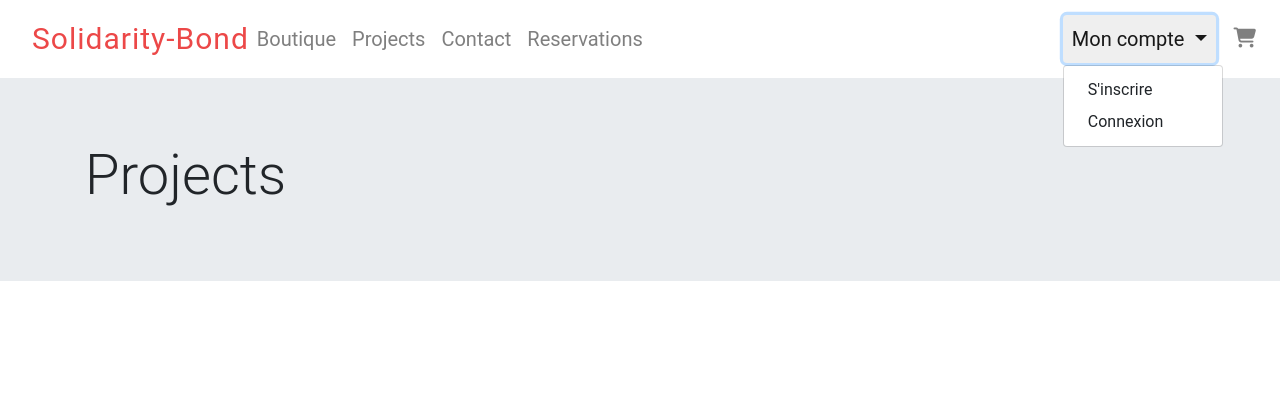
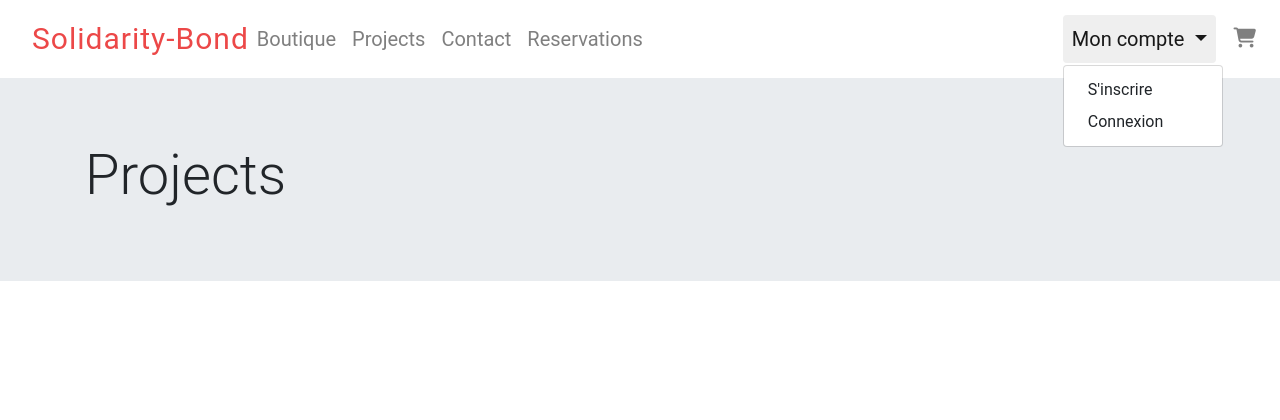
Before and after one commit to SamilErd/Solidarity-Bond, a Symfony app: template templates/project/projects.html.twig in a window 1280 px wide, after a click on "Mon compte". Shown: the top 420 px of the page. Run offline with Twig, Linux system fonts and the light colour scheme; the template is opened without the code that fills it, so the values that code supplies are empty; some libraries are stand-ins or nearby versions.

Commit message:
updating buttons

```diff
--- a/public/css/custom.css
+++ b/public/css/custom.css
@@ -821,3 +821,8 @@ hr.diviser {
    position: absolute;
    right: 0;
  }
+
+ .sbtn:focus {
+  outline:none;
+  box-shadow: none;
+}
--- a/templates/base.html.twig
+++ b/templates/base.html.twig
@@ -23,7 +23,7 @@
     <header class="navbar-mb">
 
          <nav class="navbar navbar-expand-lg navbar-light fixed-top">
-            <button class="navbar-toggler dropdown" type="button" data-toggle="collapse" data-target="#navbarsExample05" aria-controls="navbarsExample05" aria-expanded="false" aria-label="Toggle navigation" >
+            <button class="sbtn navbar-toggler dropdown" type="button" data-toggle="collapse" data-target="#navbarsExample05" aria-controls="navbarsExample05" aria-expanded="false" aria-label="Toggle navigation" >
                 <span class="navbar-toggler-icon text-nowrap" ></span>
             </button>
 
@@ -49,7 +49,7 @@
                 <ul class="navbar-nav">
                     <li class="nav-item dropdown">
                         <div class="dropdown ">
-                            <button class="btn dropdown-toggle nav-link" type="button" id="dropdownMenuButton" data-toggle="dropdown" aria-haspopup="true" aria-expanded="false">
+                            <button class="sbtn btn dropdown-toggle nav-link" type="button" id="dropdownMenuButton" data-toggle="dropdown" aria-haspopup="true" aria-expanded="false">
                                 {% if app.user %}{{app.user.firstname}}{% else %}{% trans %}Mon compte{% endtrans %}{% endif %}
                             </button>
                             <div class="dropdown-menu" aria-labelledby="dropdownMenuButton">
@@ -97,7 +97,7 @@
         <div class="" style="height:10%; width: 100%; text-align: center; position:relative; background-color:#d0d0ce;">
             <div class="border" style="border-color : black">
             <p class="mt-3">{% trans %}Nous respectons votre vie privée. Nous utilisons des données non sensibles comme des cookies ou des identifiants électroniques pour conserver vos données de navigation entre vos visites et vous offir une meilleur expérience utilisateur.{% endtrans %}</p>
-            <button class="btn btn-dark mb-3" onclick="HideCookieWarn();">{% trans %}Fermer{% endtrans %}</button>
+            <button class="sbtn btn btn-dark mb-3" onclick="HideCookieWarn();">{% trans %}Fermer{% endtrans %}</button>
             </div>
         </div>
     </div>
--- a/templates/main/index.html.twig
+++ b/templates/main/index.html.twig
@@ -19,7 +19,7 @@
 		{% for message in app.flashes('succes') %}
 			<div class="alert alert-success alert-dismissible fade show" role="alert" id="notification">
 				{{message}}
-				<button type="button" class="close" data-dismiss="alert" aria-label="Close">
+				<button type="button" class="sbtn close" data-dismiss="alert" aria-label="Close">
     				<span aria-hidden="true">&times;</span>
  				</button>
 			</div>
@@ -92,8 +92,8 @@
 		<h1 class="mb-1 h1-respons">{% trans %}Point Coronavirus à la date du{% endtrans %} <span id="date"></span></h1>
 		<h3 class="mb-3 h3-respons">(source : <a href="http://thevirustracker.com">thevirustracker.com)</a></h3>
 		<div class="btn-covid">
-			<button class="world-btn btn"  id="button" onclick="">{% trans %}Monde{% endtrans %}</button>
-			<button class="france-btn btn" id="button" onclick="">{% trans %}France{% endtrans %}</button>
+			<button class="sbtn world-btn btn"  id="button" onclick="">{% trans %}Monde{% endtrans %}</button>
+			<button class="sbtn france-btn btn" id="button" onclick="">{% trans %}France{% endtrans %}</button>
 		</div>
 	</div>
 </div>
--- a/templates/more/contact.html.twig
+++ b/templates/more/contact.html.twig
@@ -45,7 +45,7 @@
                         </div>
                     </div>
 
-            <button type="submit" id="button" class="btn btn-lg bordered mb-10 mt-3">{% trans %}Envoyer{% endtrans %}</button>
+            <button type="submit" id="button" class="sbtn btn btn-lg bordered mb-10 mt-3">{% trans %}Envoyer{% endtrans %}</button>
 
         {{ form_end(form) }}
         </div>
--- a/templates/project/projects.html.twig
+++ b/templates/project/projects.html.twig
@@ -25,14 +25,14 @@
                     {% if is_granted('ROLE_FABLAB') %}
                     <div id="popup{{project.id}}" class="delproj text-center" style="width:100%; ; border:solid; margin: 0 auto; display:none">
                     <p>voulez vous vraiment supprimer ce projet ?<p>
-                    <button onclick="deleteProject({{project.id}})">Supprimer</button>
-                    <button onclick="showDeleteProject({{project.id}})">Annuler</button>
+                    <button class="sbtn" onclick="deleteProject({{project.id}})">Supprimer</button>
+                    <button class="sbtn" onclick="showDeleteProject({{project.id}})">Annuler</button>
                     </div>
 
                     {% endif %}
                     <div class="project-relative">
                         {% if is_granted('ROLE_FABLAB') %}
-                        <button id="delbtn{{project.id}}" class="btn btn-projects project-absolute" style="display:none" onclick="showDeleteProject({{project.id}})"><i class='fas fa-times'></i></button>
+                        <button id="delbtn{{project.id}}" class="sbtn btn btn-projects project-absolute" style="display:none" onclick="showDeleteProject({{project.id}})"><i class='fas fa-times'></i></button>
                         {% endif %}
                         <div class="project_images" style="width: 100%">
                         {% for image in project.images %}
@@ -47,8 +47,8 @@
                     <hr></hr>
                     <p class="card-text-shop">{{project.description}}</p>
                     <hr></hr>
-                    <button class="btn mb-2 btn-projects" id="like" onclick="{% if is_granted('IS_AUTHENTICATED_FULLY') %}likeButton({{project.id}}){% else %}login(){% endif %}"><span id="ll{{project.id}}">{{project.likes | length}}</span> <i id="heart{{project.id}}" class="fa{% if app.user in project.likes %}s fa-heart text-danger{% else %}r fa-heart{% endif %}"></i></button>
-                    <button class="btn mb-2 btn-projects" id="comment" onclick="show_comment({{project.id}})"><span id="cc{{project.id}}">{{project.comments | length}}</span> commentaire{% if project.comments | length <= 1 %}{% else %}s{% endif %}
+                    <button class="sbtn btn mb-2 btn-projects" id="like" onclick="{% if is_granted('IS_AUTHENTICATED_FULLY') %}likeButton({{project.id}}){% else %}login(){% endif %}"><span id="ll{{project.id}}">{{project.likes | length}}</span> <i id="heart{{project.id}}" class="fa{% if app.user in project.likes %}s fa-heart text-danger{% else %}r fa-heart{% endif %}"></i></button>
+                    <button class="sbtn btn mb-2 btn-projects" id="comment" onclick="show_comment({{project.id}})"><span id="cc{{project.id}}">{{project.comments | length}}</span> commentaire{% if project.comments | length <= 1 %}{% else %}s{% endif %}
                     </button>
                     </div>
                     <div id="comments{{project.id}}" style="display:none">
@@ -60,7 +60,7 @@
                     <form id="commentForm" method="post">
                         <textarea id="textarea{{project.id}}" class="form_css_pro-description" type="text" placeholder="Postez un commentaire..." name="comment"></textarea>
                         <input id="id" type="hidden" value="{{project.id}}"/>
-                        <button class="btn btn_form_css mb-4" type="button" id="sub" onclick="{% if is_granted('IS_AUTHENTICATED_FULLY') %}subform({{project.id}}){% else %}login(){% endif %}">Poster</button>
+                        <button class="sbtn btn btn_form_css mb-4" type="button" id="sub" onclick="{% if is_granted('IS_AUTHENTICATED_FULLY') %}subform({{project.id}}){% else %}login(){% endif %}">Poster</button>
 				    </form>
                     {% else %}
                     <hr></hr>
@@ -172,7 +172,7 @@
                     $( "#comDiv"+id ).empty();
                     $( data.authors ).each(function(key, value) {
                     var myid = {{ app.user ? app.user.id : 'false'}};
-                    $( "#comDiv"+id ).append( "<div id='com"+data.id_comment[key]+"'><hr></hr><p>"+value+"</p><p>"+data.comments[key]+"</p><button class='btn' id='commentlike' onclick='{% if is_granted('IS_AUTHENTICATED_FULLY') %}commentlikeButton("+data.id_comment[key]+"){% else %}login(){% endif %}'><span id='lc"+data.id_comment[key]+"'>"+ data.ln[key]+"</span> <i id='comheart"+data.id_comment[key]+"' class='"+classheart+"'></i></button></div>" );
+                    $( "#comDiv"+id ).append( "<div id='com"+data.id_comment[key]+"'><hr></hr><p>"+value+"</p><p>"+data.comments[key]+"</p><button class='sbtn btn' id='commentlike' onclick='{% if is_granted('IS_AUTHENTICATED_FULLY') %}commentlikeButton("+data.id_comment[key]+"){% else %}login(){% endif %}'><span id='lc"+data.id_comment[key]+"'>"+ data.ln[key]+"</span> <i id='comheart"+data.id_comment[key]+"' class='"+classheart+"'></i></button></div>" );
 
                     $( data.cl ).each(function(key2, value2) {
                         if(data.cl[key2] === data.id_comment[key] && data.ulikes[key2] === myid){
@@ -195,7 +195,7 @@
 
                      {% if app.user %}
                         if(data.id_user[key] == {{app.user? app.user.id: false}} || {{is_granted('ROLE_FABLAB')? 'true' : 'false'}}){
-                        $( "#comDiv"+id ).append( "<button class='btn btn-projects' id='delcom"+ data.id_comment[key]+"' onclick='deleteCom("+ data.id_comment[key]+","+id+")' ><i class='fas fa-times'></i></button> ");
+                        $( "#comDiv"+id ).append( "<button class='sbtn btn btn-projects' id='delcom"+ data.id_comment[key]+"' onclick='deleteCom("+ data.id_comment[key]+","+id+")' ><i class='fas fa-times'></i></button> ");
                         }
                     {% endif %}
                     });
--- a/templates/security/login.html.twig
+++ b/templates/security/login.html.twig
@@ -28,7 +28,7 @@
 					<br>
 					<input placeholder="{% trans %}Mot de passe{% endtrans %}" required name="_password" type="password" class="form_css mb-4 width-form-contact"></input>
 					<br>
-					<button type="submit" class="btn btn_form_css btn-lg mt-4 mb-3">
+					<button type="submit" class="sbtn btn btn_form_css btn-lg mt-4 mb-3">
 						{% trans %}Se connecter{% endtrans %}
 					</button>
 
--- a/templates/security/passchange.html.twig
+++ b/templates/security/passchange.html.twig
@@ -32,7 +32,7 @@
 				<form action="{{path('security_password_reset', {'token' : token.Token})}}" method="post" >
 					<input class="form_css" placeholder = "Nouveau mot de passe" type="password" name="NewPass" style="margin-bottom: 15px"/>
 					<input class="form_css" placeholder = "Confirmez votre mot de passe" type="password" name="ConfirmPass" style="margin-bottom: 15px" />
-					<button type="submit" class="btn btn-dark " id="btn" style="display:block ; width: 200px; margin-bottom: 10px">{% trans %}Mettre à jour{% endtrans %}</button>
+					<button type="submit" class="sbtn btn btn-dark " id="btn" style="display:block ; width: 200px; margin-bottom: 10px">{% trans %}Mettre à jour{% endtrans %}</button>
 				</form>
 
 			</div>
--- a/templates/security/passforgot.html.twig
+++ b/templates/security/passforgot.html.twig
@@ -31,7 +31,7 @@
 				<form action=" {{ path('security_password_forgot') }}" class="form-signin width-responsive mx-auto" method="post">
 					<input placeholder="{% trans %}Adresse Email{% endtrans %}" required name="email" type="text" class="form_css mb-3" ></input>
 					<br>
-					<button type="submit" class="btn btn_form_css btn-lg mt-4 mb-3">
+					<button type="submit" class="sbtn btn btn_form_css btn-lg mt-4 mb-3">
 					Réinitialiser
 					</button>
 
--- a/templates/security/register.html.twig
+++ b/templates/security/register.html.twig
@@ -125,7 +125,7 @@
 				</div>
 				</div>
 
-				<button type="submit" class="btn btn_form_css btn-lg mt-4">
+				<button type="submit" class="sbtn btn btn_form_css btn-lg mt-4">
 					{% trans %}S'inscrire{% endtrans %}
 				</button>
 
--- a/templates/shop/cart/payment.html.twig
+++ b/templates/shop/cart/payment.html.twig
@@ -29,7 +29,7 @@
             <input id="postal-code" class="field color-strip col-md-4" type="text" placeholder="{% trans %}Code postal{% endtrans %}">
 
 
-            <button class="button-pay btn" id="card-button" type="button" data-secret={{ intent.client_secret }}>{% trans %}Payer{% endtrans %} {{ price }} €</button>
+            <button class="sbtn button-pay btn" id="card-button" type="button" data-secret={{ intent.client_secret }}>{% trans %}Payer{% endtrans %} {{ price }} €</button>
 
             <div id="card-errors" role="alert"></div>
 
--- a/templates/shop/order/order.html.twig
+++ b/templates/shop/order/order.html.twig
@@ -62,7 +62,7 @@
                             </tfoot>
                         </table>
         </div>
-        <button id="button" class="btn" onclick="Popup()">{% trans %}Commander{% endtrans %}</button>
+        <button id="button" class="sbtn btn" onclick="Popup()">{% trans %}Commander{% endtrans %}</button>
     </div>
 </div>
     <script type="text/javascript">
@@ -98,7 +98,7 @@
         <h3 class="h3-respons" id="price"></h2>
         <div class="confirm_buttons">
             <a href="{{path('payment')}}" id="button" class="btn" >{% trans %}Procéder au paiement{% endtrans %}</a>
-            <button id="button" class="btn" onclick="hide_confirm()">{% trans %}Annuler{% endtrans %}</button>
+            <button id="button" class="sbtn btn" onclick="hide_confirm()">{% trans %}Annuler{% endtrans %}</button>
         </div>
     </div>
 
```
Also changed, not shown: templates/admin/products/sold_product.html.twig (deleted, +0 -33 lines), templates/security/account.html.twig (+4 -4 lines), templates/shop/product/product.html.twig (+6 -6 lines).
